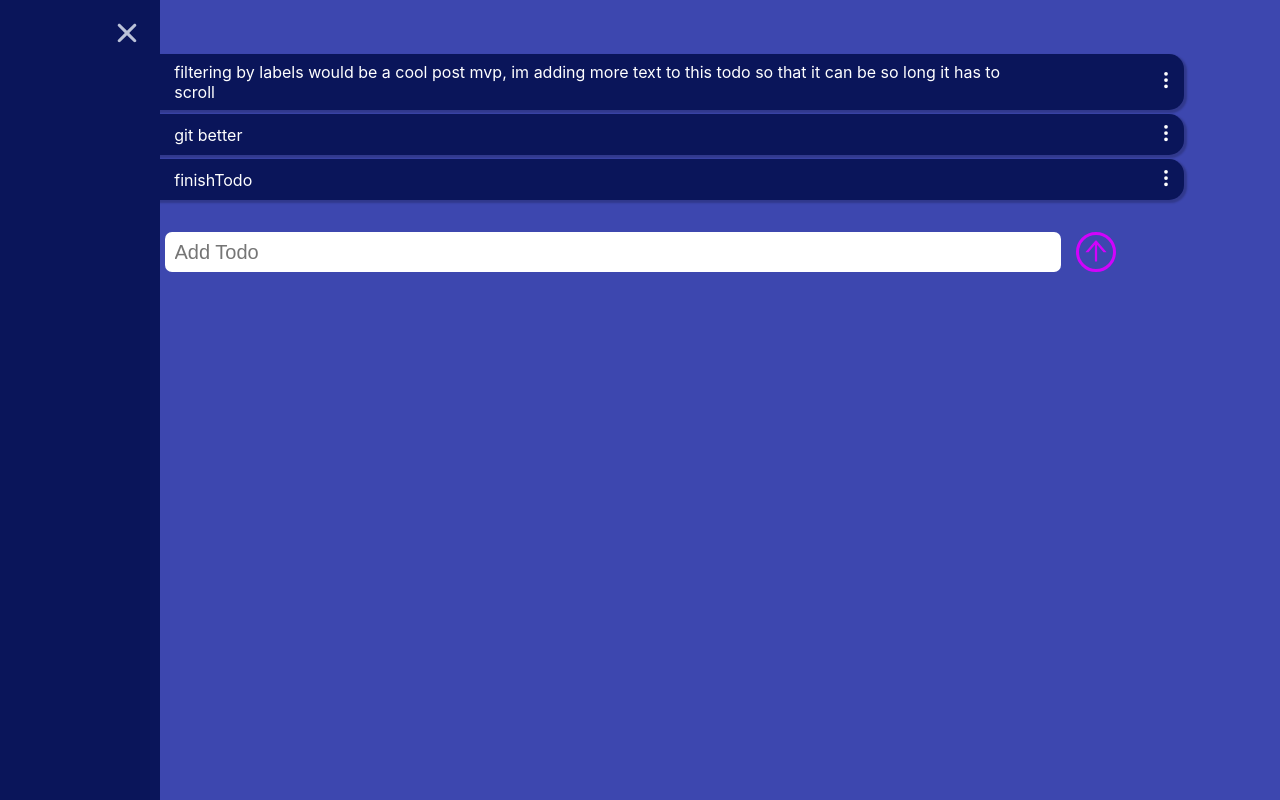
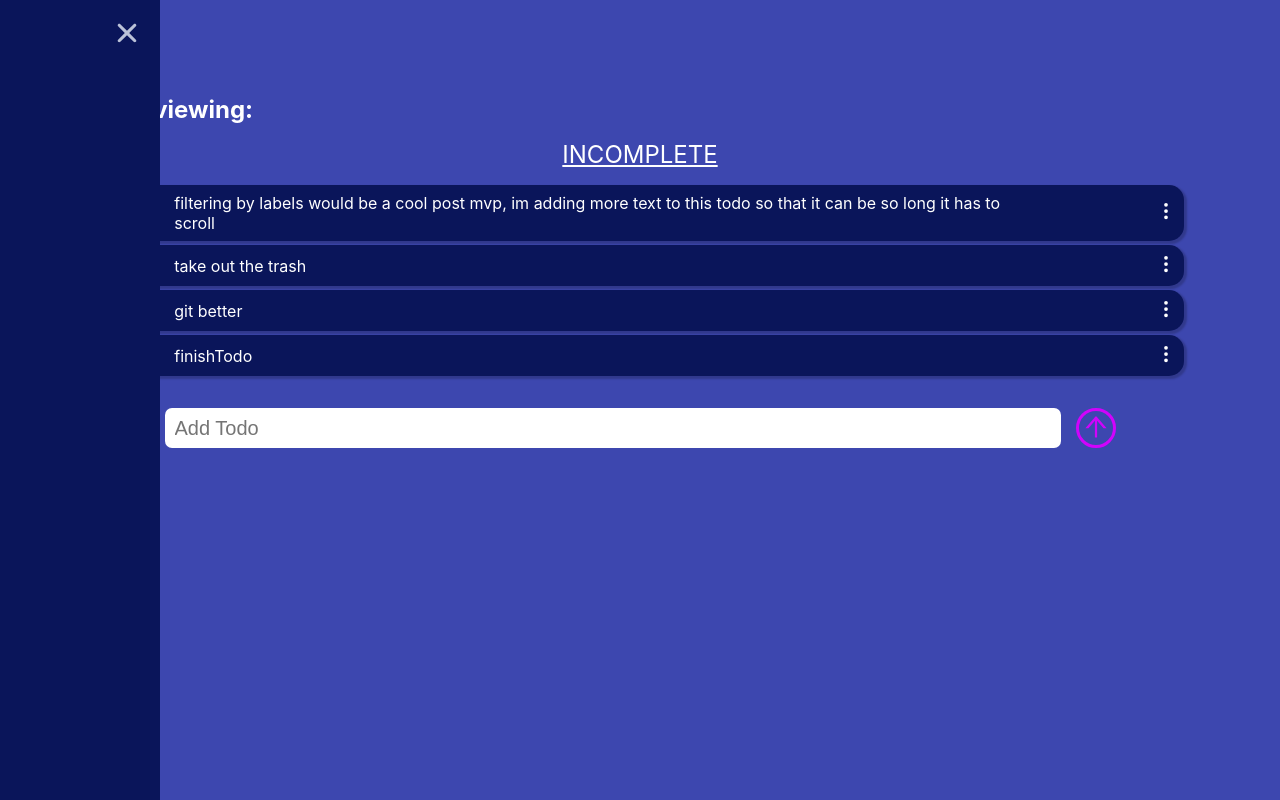
Before and after one commit to yeezick/react-todo, a React (Create React App) app: page / in a window 1280 px wide. Built offline with nearby package versions, Linux system fonts and the light colour scheme.

Commit message:
- cleaning out app.css - creating a title for - relabeling routes appropriately

```diff
--- a/src/App.css
+++ b/src/App.css
@@ -3,38 +3,8 @@
   max-width: 100vw;
   overflow: hidden;
 }
-
-.App-logo {
-  height: 40vmin;
-  pointer-events: none;
+.app_welcome {
+  color: white;
+  margin: 1rem 5vh;
+  text-align: left;
 }
-
-@media (prefers-reduced-motion: no-preference) {
-  .App-logo {
-    animation: App-logo-spin infinite 20s linear;
-  }
-}
-
-.App-header {
-  background-color: #282c34;
-  min-height: 100vh;
-  display: flex;
-  flex-direction: column;
-  align-items: center;
-  justify-content: center;
-  font-size: calc(10px + 2vmin);
-  color: white;
-}
-
-.App-link {
-  color: #61dafb;
-}
-
-@keyframes App-logo-spin {
-  from {
-    transform: rotate(0deg);
-  }
-  to {
-    transform: rotate(360deg);
-  }
-}
--- a/src/App.js
+++ b/src/App.js
@@ -55,6 +55,7 @@
         visibleSidebar={visibleSidebar}
         setVisibleSidebar={setVisibleSidebar}
       />
+
       <Routes>
         <Route
           path="/"
--- a/src/components/todo/Todo.css
+++ b/src/components/todo/Todo.css
@@ -1,3 +1,12 @@
+.todo_title {
+  color: white;
+  font-size: 1.5rem;
+  text-align: center;
+  text-transform: uppercase;
+  text-decoration: underline;
+  margin-top: 1rem;
+}
+
 .todo_item {
   align-items: center;
   background-color: #0a155a;
--- a/src/components/todo/Todo.jsx
+++ b/src/components/todo/Todo.jsx
@@ -150,6 +150,13 @@
 const Todo = ({ defaultList, setDefaultList, name }) => {
   return (
     <>
+      <div className="app_welcome">
+        <h2>
+          Welcome, <br />
+          currently viewing:
+        </h2>
+        <p className="todo_title">{name}</p>
+      </div>
       <TodoList
         defaultList={defaultList}
         setDefaultList={setDefaultList}
--- a/src/layout/sidebar/Sidebar.jsx
+++ b/src/layout/sidebar/Sidebar.jsx
@@ -18,7 +18,7 @@
       <div className="sidebar_link_wrapper">
         <div className="sidebar_link" onClick={handleSidebar}>
           <AiOutlineHome size={40} color="white" />
-          <Link to="/">Home</Link>
+          <Link to="/">Incomplete</Link>
         </div>
 
         <div className="sidebar_link" onClick={handleSidebar}>
@@ -28,7 +28,7 @@
 
         <div className="sidebar_link" onClick={handleSidebar}>
           <BsListTask size={40} color="white" />
-          <Link to="/all">All</Link>
+          <Link to="/all">All Todos</Link>
         </div>
       </div>
     </div>
--- a/src/screens/All.jsx
+++ b/src/screens/All.jsx
@@ -4,7 +4,7 @@
   return (
     <div>
       <Todo
-        name="all"
+        name="All Todos"
         defaultList={defaultList}
         setDefaultList={setDefaultList}
       />
--- a/src/screens/Completed.jsx
+++ b/src/screens/Completed.jsx
@@ -5,7 +5,7 @@
   return (
     <div>
       <Todo
-        name="completed"
+        name="Completed"
         defaultList={defaultList}
         setDefaultList={setDefaultList}
       />
--- a/src/screens/Home.jsx
+++ b/src/screens/Home.jsx
@@ -6,7 +6,7 @@
       <Todo
         defaultList={defaultList}
         setDefaultList={setDefaultList}
-        name="incomplete"
+        name="Incomplete"
       />
     </div>
   );
```
